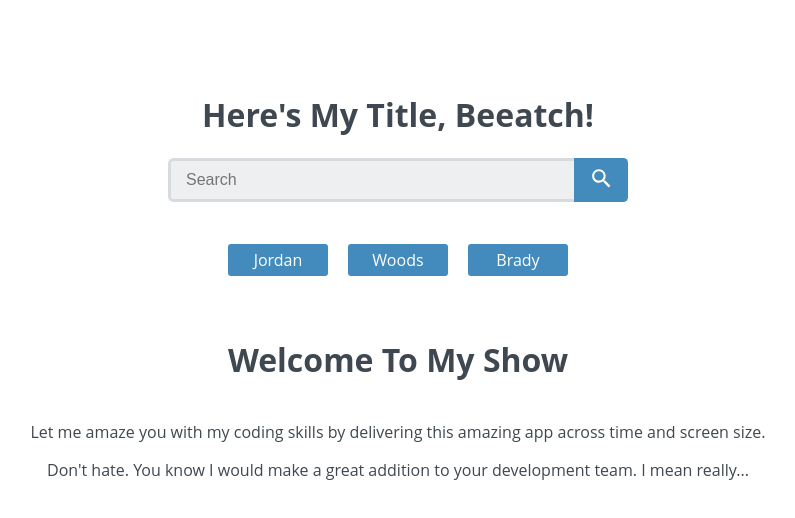
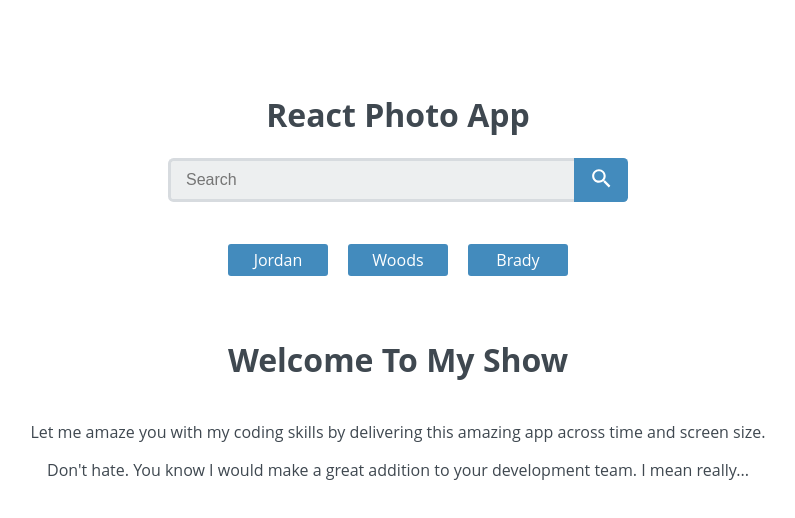
Before and after one commit to burro1220/Project-7, a React (Create React App) app: page / in a window 1280 px wide. Shown: the top 518 px of the page, without its empty margins (242-1037 px from the left). Built offline with nearby package versions, Linux system fonts and the light colour scheme; no server answers.

Commit message:
working on search

```diff
--- a/src/components/Header.js
+++ b/src/components/Header.js
@@ -7,8 +7,7 @@ import SearchForm from './SearchForm';
 const Header = (props) => {
     return(
         <div className="header">
-            <h1>Here's My Title, Beeatch!</h1>
-
+            <h1>React Photo App</h1>
             <SearchForm onSubmit={props.onSubmit} loading={props.loading} />
             <Nav />
         </div>
--- a/src/components/SearchForm.js
+++ b/src/components/SearchForm.js
@@ -15,12 +15,11 @@ export default class SearchForm extends Component {
         e.preventDefault();
         this.props.onSubmit(this.query.value);
         e.currentTarget.reset();
+
     }
 
     render(){
-        if (this.props.loading === false) {
-            return <Redirect to='/search' />
-        }
+
         return(
             <form className="search-form" onSubmit={this.handleSubmit}>
                 <input type="search"
```
Also changed, not shown: src/components/Search.js (deleted).
